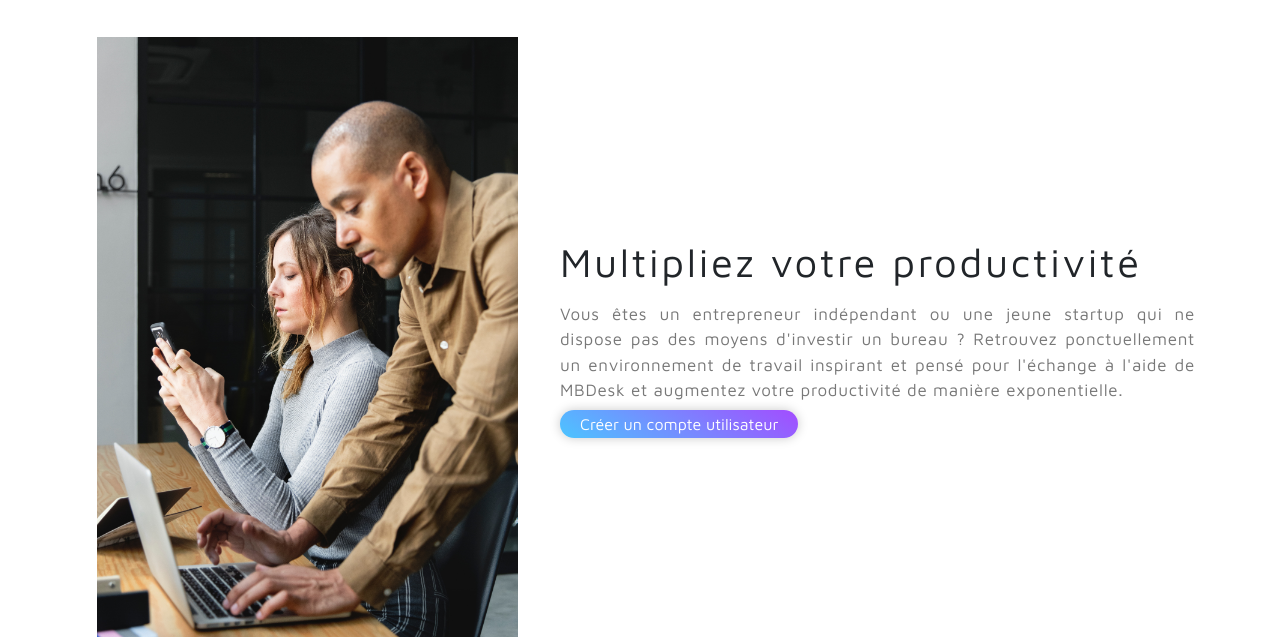
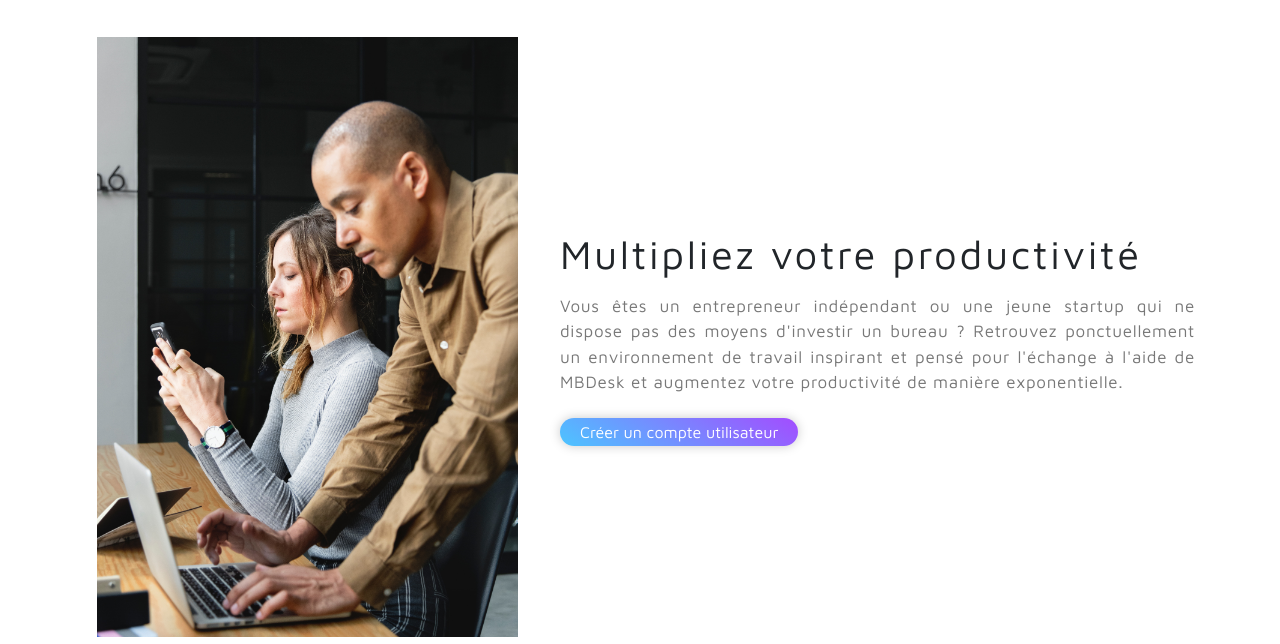
Before and after one commit to julien-pintodafonseca/My_Brainy_Desk, a PHP site: page / in a window 1280 px wide. Shown: the part 569-1213 px from the top of the page. Run offline with PHP 8.4, Linux system fonts and the light colour scheme.

Commit message:
Màj de l'index

```diff
--- a/index.php
+++ b/index.php
@@ -27,7 +27,7 @@
                 </div>
                 <div class="col">
                     <h2 class="mb-3">Multipliez votre productivité</h2>
-                    <p class="mb-2">
+                    <p class="mb-4">
                         Vous êtes un entrepreneur indépendant ou une jeune startup qui ne dispose pas des moyens d'investir un bureau ? Retrouvez ponctuellement un environnement de travail inspirant et pensé pour l'échange à l'aide de MBDesk et augmentez votre productivité de manière exponentielle.
                     </p>
                     <a class="highlight" href="inscription.php">Créer un compte utilisateur</a>
```
